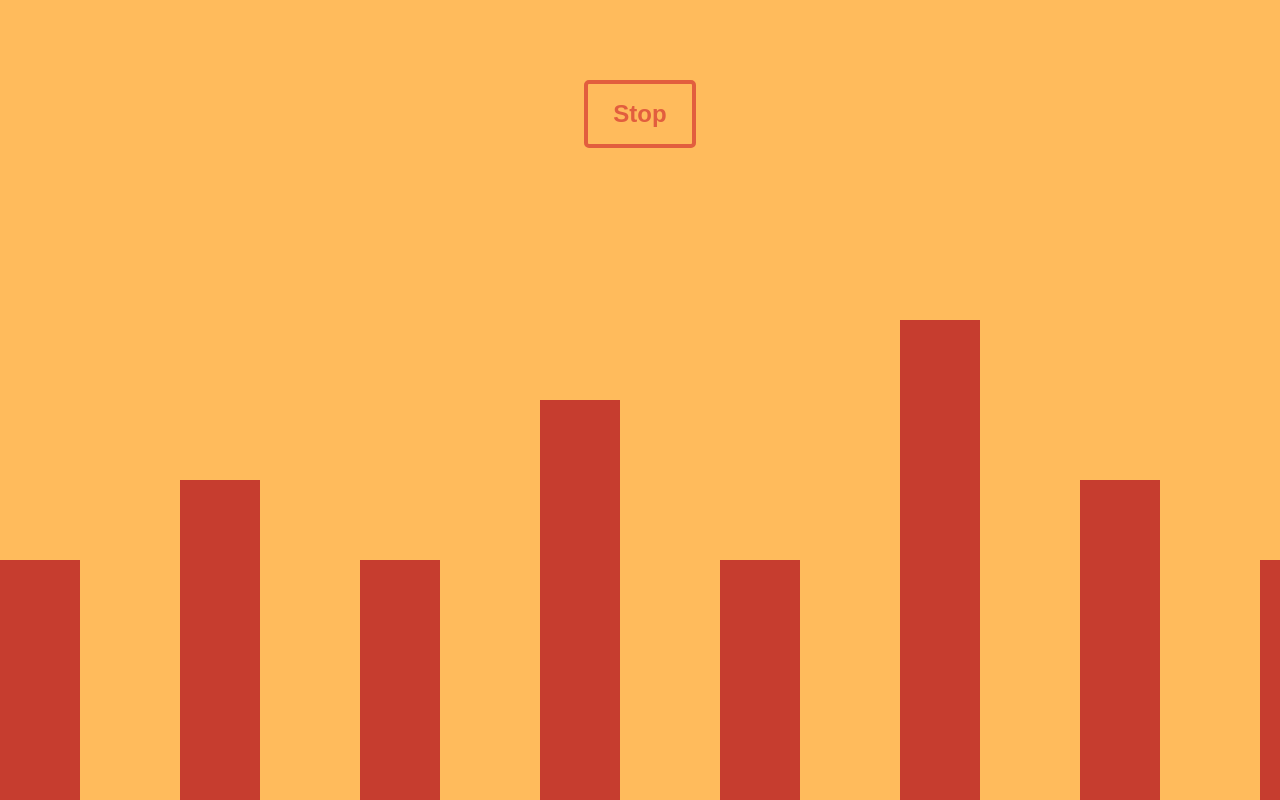
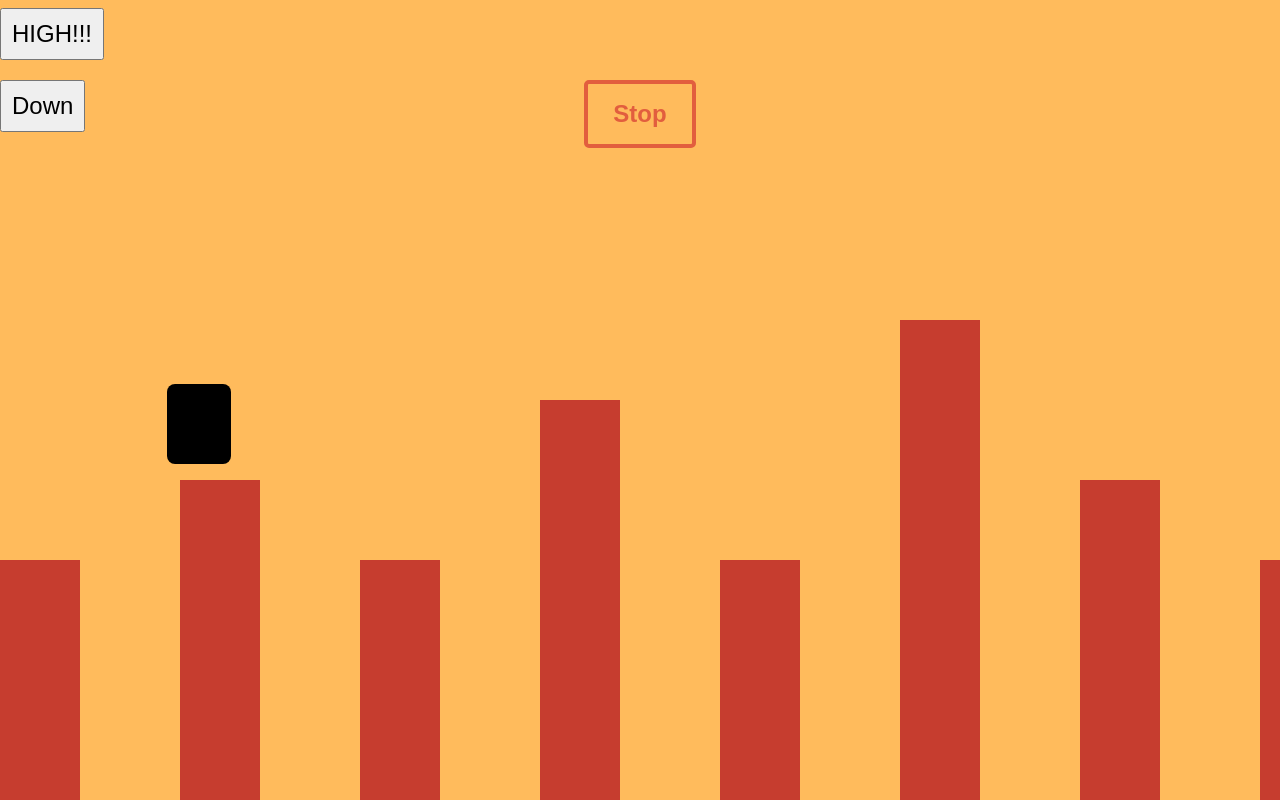
Before and after one commit to minhaj-ap/bouncer, a React (Create React App) app: page / in a window 1280 px wide. Both pictures are taken after a click on the button "Play". Built offline with nearby package versions, Linux system fonts and the light colour scheme; the HTML template or start-up script is replaced by a standard one.

Commit message:
inital game play is ready

```diff
--- a/src/App.css
+++ b/src/App.css
@@ -38,3 +38,18 @@ main {
   background: #ffbb5c;
   border: 0.3rem solid;
 }
+.player {
+  height: 5rem;
+  width: 4rem;
+  background-color: black;
+  position: absolute;
+  left: calc(10rem + 7px);
+  border-radius: 8px;
+}
+.up {
+  position: absolute;
+  pointer-events: all;
+  padding: 10px;
+  font-size: x-large;
+  top: 1%;
+}
--- a/src/App.js
+++ b/src/App.js
@@ -2,6 +2,8 @@ import React, { useState, useEffect, useRef } from "react";
 import "./App.css";
 
 function App() {
+  // Giving 3 as initial value makes sure the block
+  // doens't have small values at first.
   let prevValue = 3;
   const [blocks, setBlocks] = useState(
     Array(3)
@@ -12,16 +14,11 @@ function App() {
         return randomValue;
       })
   );
+  // The bottom gap of the block changes on sound
+  const [bottomGap, setBottomGap] = useState(blocks[0] * 5);
   const [scrolling, setScrolling] = useState(false);
   const containerRef = useRef(null);
-  function generateRandom(prev) {
-    let result;
-    const values = [3, 4, 5, 6];
-    do {
-      result = values[Math.floor(Math.random() * values.length)];
-    } while (result === prev);
-    return result;
-  }
+  const buttonRef = useRef(null);
   useEffect(() => {
     let intervalId;
     if (scrolling) {
@@ -48,7 +45,28 @@ function App() {
     }
     return () => clearInterval(intervalId);
   }, [scrolling]);
+  useEffect(() => {
+    const button = buttonRef.current;
+    if (button) {
+      const handleMouseDown = (e) => {
+        console.log("triggered");
+        increaseHeight();
+      };
 
+      button.addEventListener("mousedown", handleMouseDown);
+
+      // Clean up the event listener on component unmount
+      return () => {
+        button.removeEventListener("mousedown", handleMouseDown);
+      };
+    }
+  }, [bottomGap]);
+  function increaseHeight() {
+    setBottomGap((prev) => (prev += 5));
+  }
+  function DecreseHeight() {
+    setBottomGap((prev) => (prev -= 5));
+  }
   return (
     <>
       <main ref={containerRef}>
@@ -63,6 +81,28 @@ function App() {
             </div>
           )}
         </div>
+        {scrolling && (
+          <>
+            <button
+              className="up"
+              onClick={() => increaseHeight}
+              ref={buttonRef}
+            >
+              HIGH!!!
+            </button>
+            <button
+              className="up"
+              style={{ top: "10%" }}
+              onClick={DecreseHeight}
+            >
+              Down
+            </button>
+          </>
+        )}
+        <span
+          className="player"
+          style={{ bottom: `${bottomGap + 1}rem` }}
+        ></span>
         <div className="blocks">
           {blocks.map((x, index) => {
             return (
@@ -80,3 +120,12 @@ function App() {
 }
 
 export default App;
+
+function generateRandom(prev) {
+  let result;
+  const values = [3, 4, 5, 6];
+  do {
+    result = values[Math.floor(Math.random() * values.length)];
+  } while (result === prev);
+  return result;
+}
```
